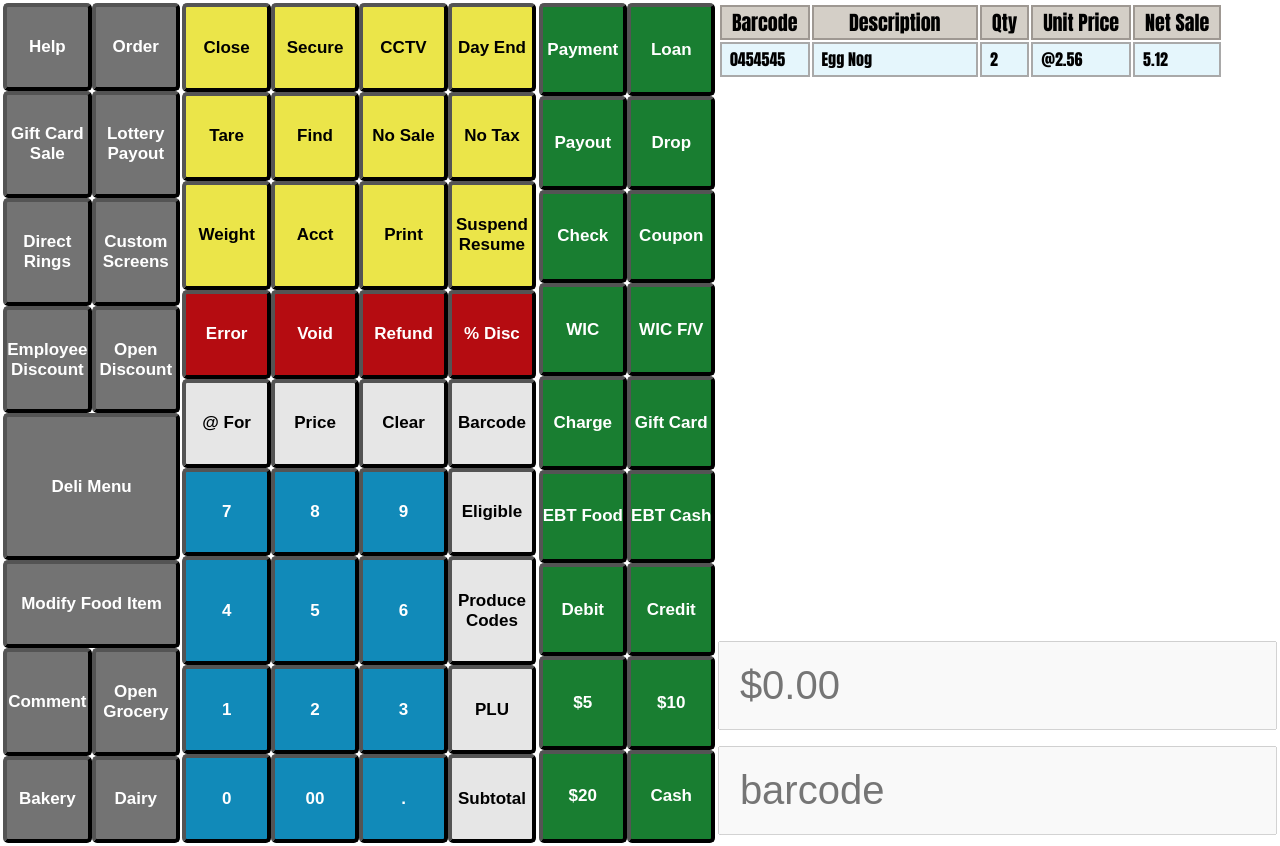
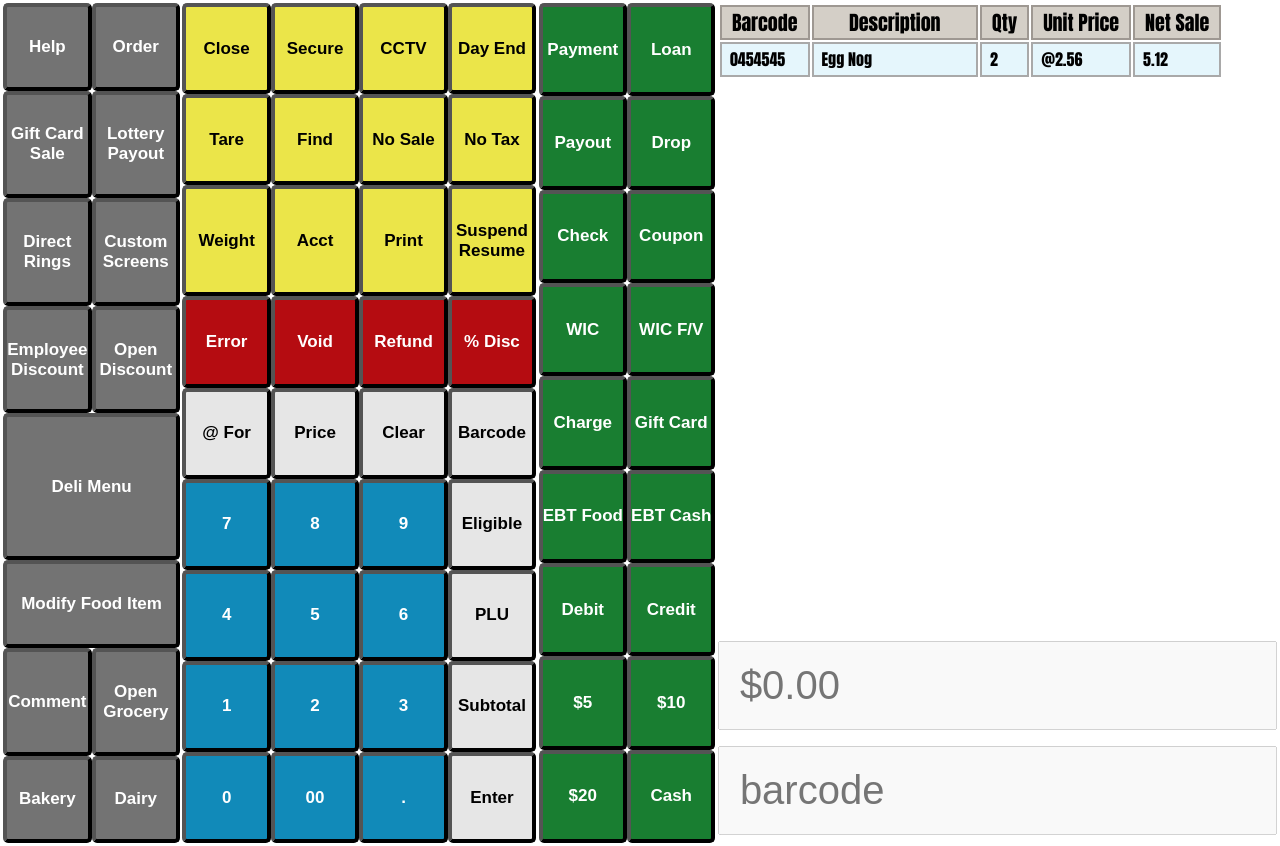
Before and after one commit to carlbeattie2000/old_style_pos_html5, a plain HTML site: page index.html in a window 1280 px wide. Drawn offline with Linux system fonts and the light colour scheme.

Commit message:
modify: changed around and added a few buttons

```diff
--- a/index.html
+++ b/index.html
@@ -83,15 +83,15 @@
         <button  class="keypad_button light-blue-background" value="4">4</button>
         <button  class="keypad_button light-blue-background" value="5">5</button>
         <button  class="keypad_button light-blue-background" value="6">6</button>
-        <button id="produce_codes_button" class="light-gray-background">Produce Codes</button>
+        <button id="plu_button" class="light-gray-background">PLU</button>
         <button  class="keypad_button light-blue-background" value="1">1</button>
         <button  class="keypad_button light-blue-background" value="2">2</button>
         <button  class="keypad_button light-blue-background" value="3">3</button>
-        <button id="plu_button" class="light-gray-background">PLU</button>
+        <button id="subtotal_button" class="light-gray-background">Subtotal</button>
         <button  class="keypad_button light-blue-background" value="0">0</button>
         <button  class="keypad_button light-blue-background" value="00">00</button>
         <button  class="keypad_button light-blue-background" value=".">.</button>
-        <button id="subtotal_button" class="light-gray-background">Subtotal</button>
+        <button id="eligble_button" class="light-gray-background">Enter</button>
       </div>
 
       <div class="payment-buttons">
```
